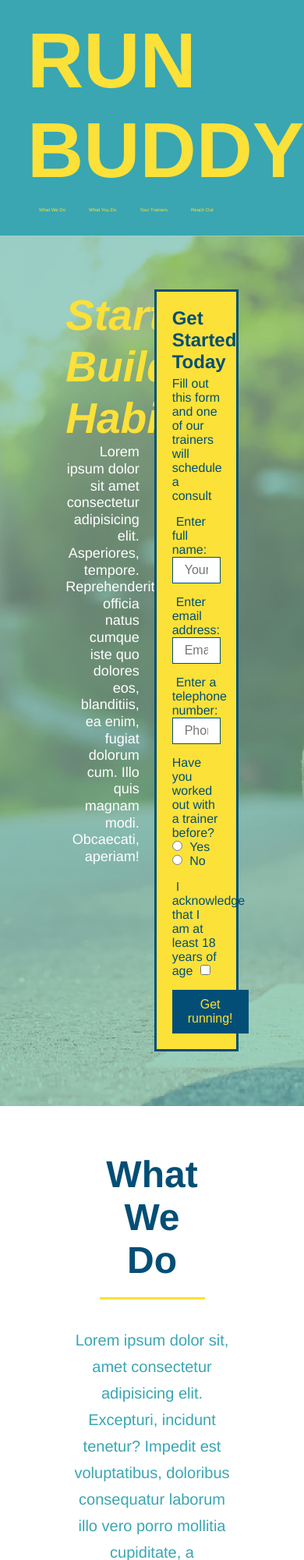
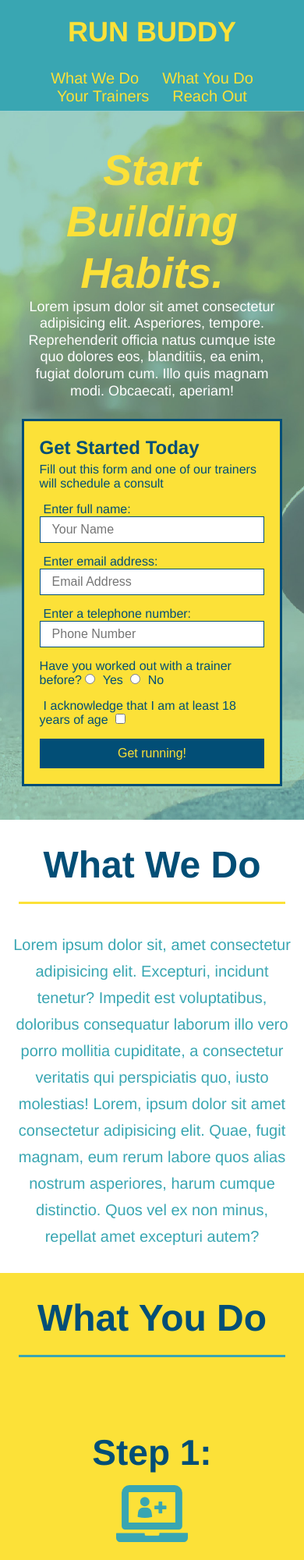
Before and after one commit to alan6120404/run-buddy, a plain HTML site: page index.html in a window 390 px wide. Shown: the top 2000 px of the page at 78% size. Drawn offline with Linux system fonts and the light colour scheme.

Commit message:
your commit message

```diff
--- a/assets/css/style.css
+++ b/assets/css/style.css
@@ -332,14 +332,109 @@ color: white;
     display: flex;
 }
 
-@media  screen and (max-width: 768px) {
+@media screen and (max-width: 980px) {
+    header {
+        padding-bottom: 0;
+        justify-content: center;
+    }
+
     header h1 {
-        font-size: 80px;
+        width: 100%;
+        text-align: center;
+    }
+
+    header nav ul {
+        margin-top: 20px;
+        width: 100%;
+        justify-content: center;
+    }
+
+    header nav ul li a {
+        font-size: 20px;
+    }
+
+    footer h2, footer div {
+        text-align: center;
+        width: 100%;
+    }
+
+    .hero-cta, .hero-form {
+        width: 100%;
+    }
+
+    .hero-cta {
+        text-align: center;
+    }
+
+    .section-title {
+        width: 80%;
+    }
+
+    .trainer {
+        flex: 0 70%;
+    }
+
+    .contact-info iframe {
+        flex: 1 100%;
+    }
+}
+
+@media screen and (max-width: 768px) {
+
+    section {
+        padding: 30px 15px;
+    }
+
+    .step h3 {
+        flex: 1 100%;
+        text-align: center;
+    }
+
+    .step-info {
+        flex: 2 100%;
+        text-align: center;
+        justify-content: center;
+    }
+
+    .step-img {
+        flex: 0 32%;
+        margin-right: 0;
+        margin-top: 15px;
+        margin-bottom: 15px;
+    }
+
+    .step-text {
+        flex: 100%;
     }
 }
 
 @media screen and (max-width: 575px) {
-    header h1 {
-        font-size: 100px;
+
+    .hero-form button {
+        width: 100%;
+    }
+
+    .section-title {
+        width: 95%;
+    }
+
+    .intro p {
+        width: 100%;
+    }
+
+    .trainer {
+        flex: 0 100%;
+    }
+
+    .contact-info {
+        text-align: center;
+    }
+
+    .contact-info > * {
+        flex: 0 100%;
+    }
+
+    .contact-form {
+        order: 3;
     }
 }
```
